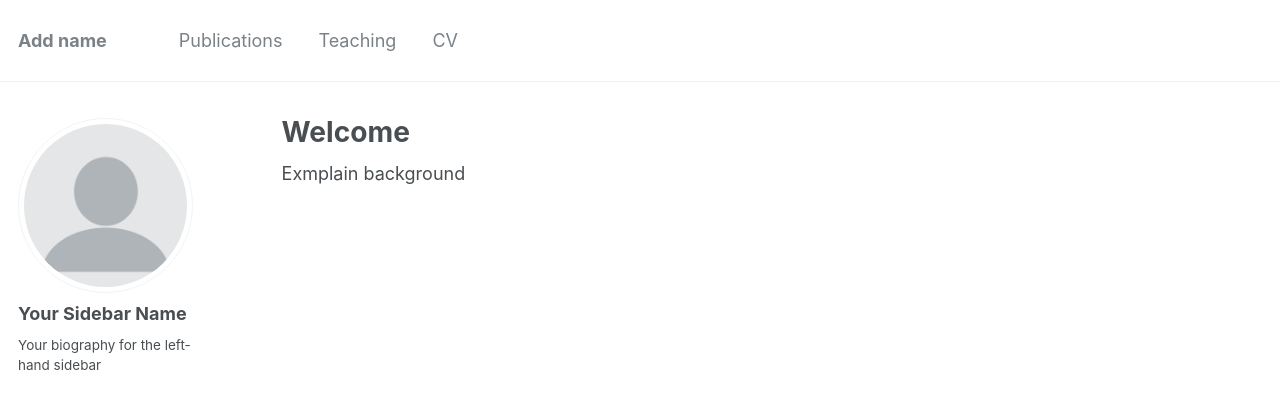
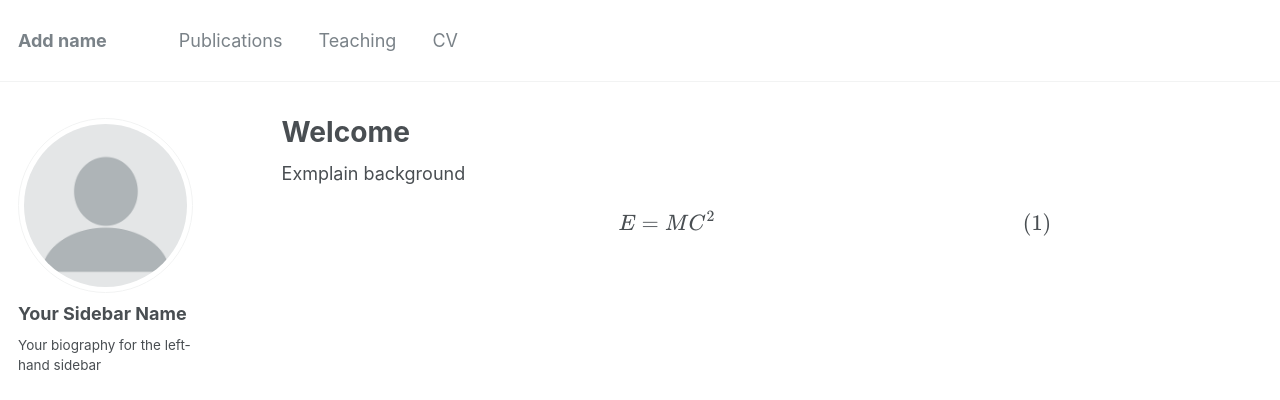
Before and after one commit to alexandercyrus/tentative.github.io, a Jekyll site: the page built from _pages/about.md, in a window 1280 px wide. Shown: the top 400 px of the page. Built offline with Jekyll 4.4.1, drawn with Linux system fonts in a browser that asks for light colours; formulas are drawn with MathJax 3.

Commit message:
Update about.md

```diff
--- a/_pages/about.md
+++ b/_pages/about.md
@@ -9,3 +9,5 @@ redirect_from:
 ---
 
 Exmplain background
+
+$$ E= MC^2 $$
```
